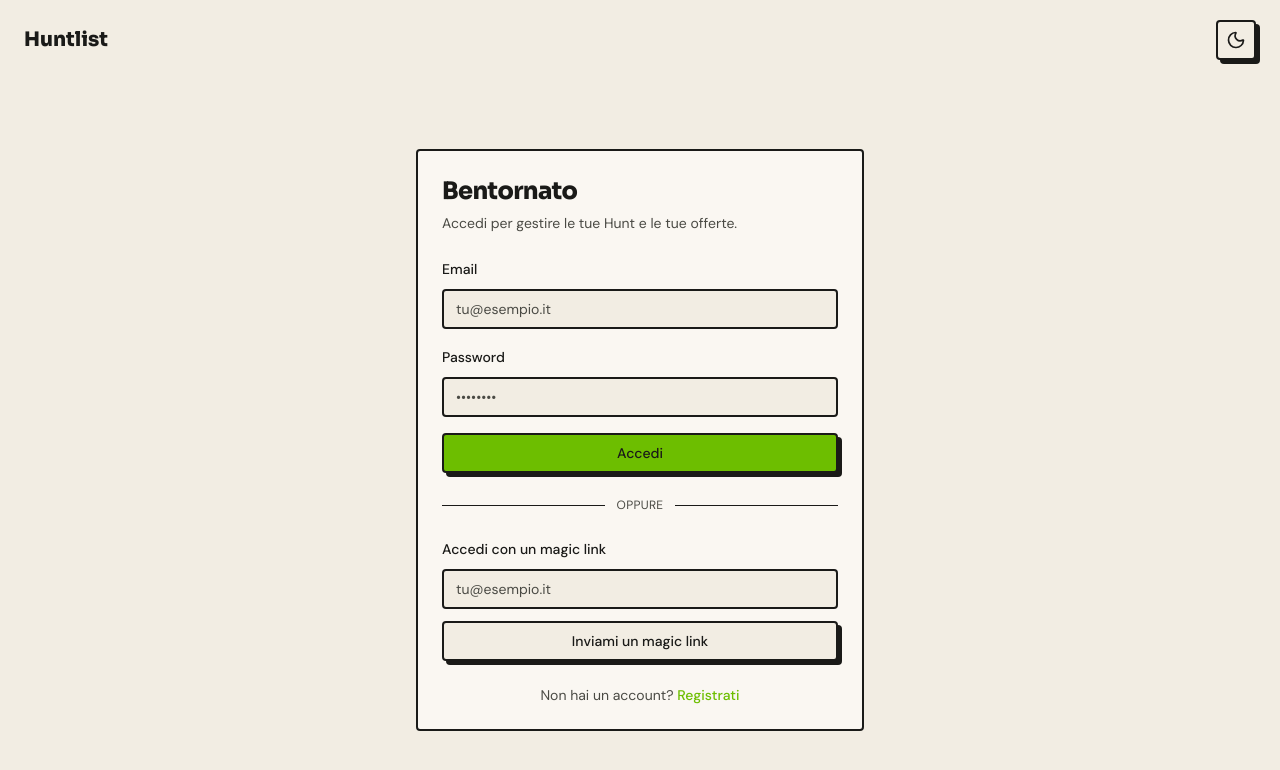
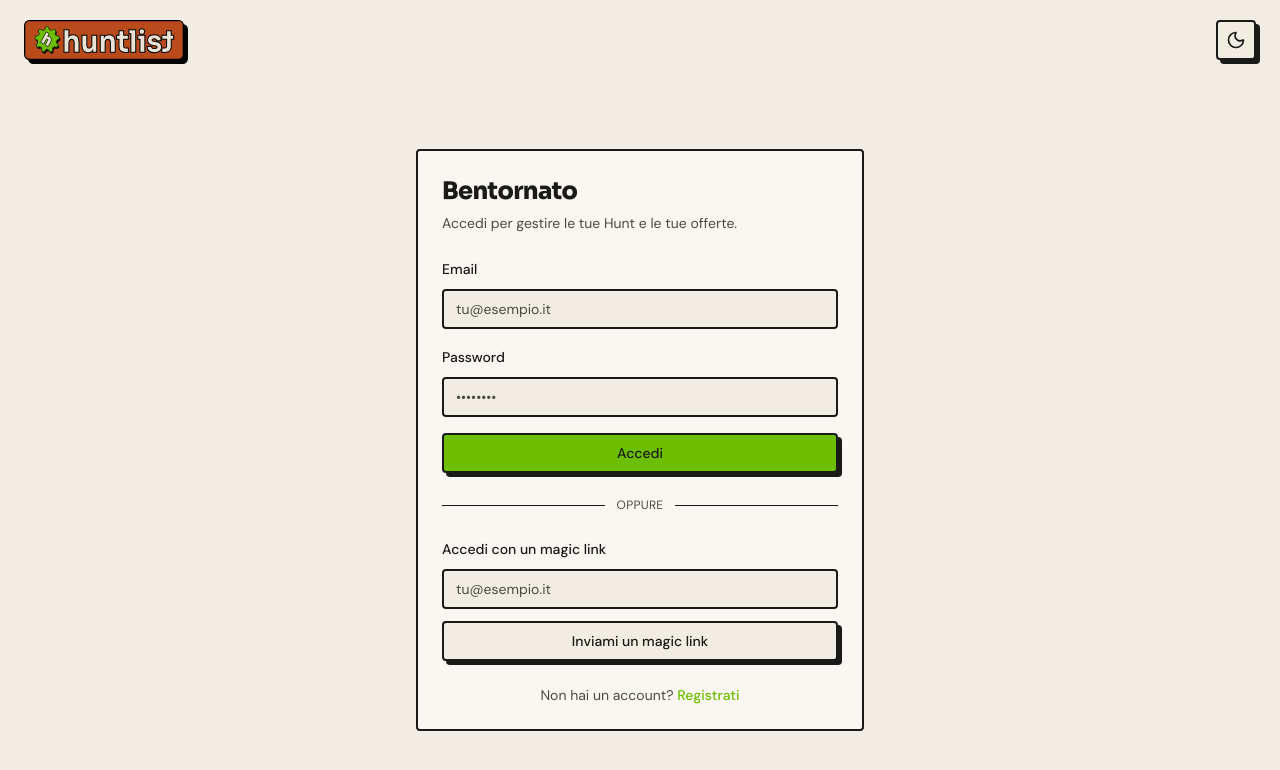
Before and after one commit to huntlisteu/huntlist-app, a Next.js app: page /login in a window 1280 px wide. Shown: the top 770 px of the page. Built offline with nearby package versions, Linux system fonts and the light colour scheme; no server answers.

Commit message:
feat: logo in pagine auth

```diff
--- a/app/(auth)/layout.tsx
+++ b/app/(auth)/layout.tsx
@@ -1,6 +1,7 @@
 import Link from "next/link";
 import { redirect } from "next/navigation";
 
+import { Logo } from "@/components/brand/Logo";
 import { ThemeToggle } from "@/components/brand/ThemeToggle";
 import { getUser } from "@/lib/auth";
 
@@ -16,8 +17,8 @@ export default async function AuthLayout({
   return (
     <div className="flex min-h-dvh flex-col bg-background text-foreground">
       <header className="flex items-center justify-between px-6 py-5">
-        <Link href="/" className="font-heading text-xl font-semibold">
-          Huntlist
+        <Link href="/" className="flex items-center">
+          <Logo width={160} height={42} />
         </Link>
         <ThemeToggle />
       </header>
```
